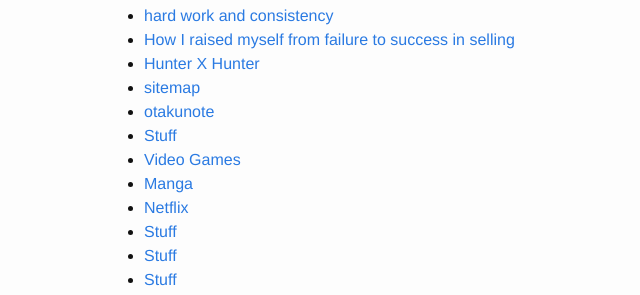
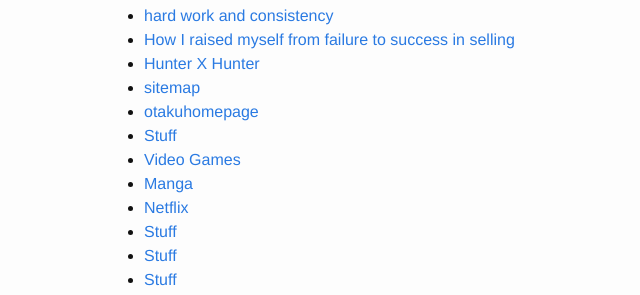
Before and after one commit to otakuhomepage/otakuhomepage.github.io, a Jekyll site: the page built from sitemap/index.html, in a window 1280 px wide and 900 px high, scrolled down 865 px. Shown: the part 157-452 px from the top of the window, without its empty margins (156-796 px from the left). Built offline with Jekyll 4.4.1, drawn with Linux system fonts in a browser that asks for light colours; comment, search, counter and statistics services are not loaded.

```diff
--- a/_config.yml
+++ b/_config.yml
@@ -15,3 +15,6 @@
 alan-tags: [anime, manga, video games, movies, random, daily, weekly]
 alan-categories: [about, anime, manga, jdrama, learnings, video games, books, programming, stuff, ted, thankful]
 paginate: 15
+
+gems:
+  - jekyll-feed
--- a/index.html
+++ b/index.html
@@ -1,6 +1,6 @@
 ---
 layout: default
-title: otakunote
+title: otakuhomepage
 nocomments: true
 ---
 
```
